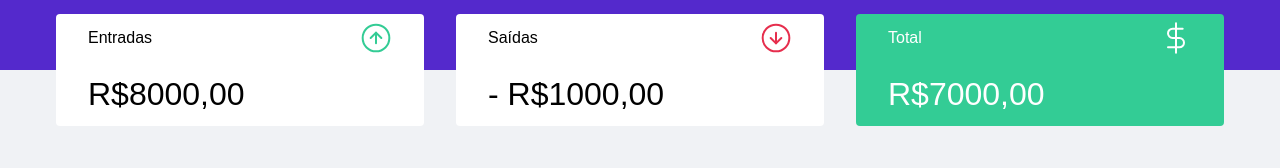
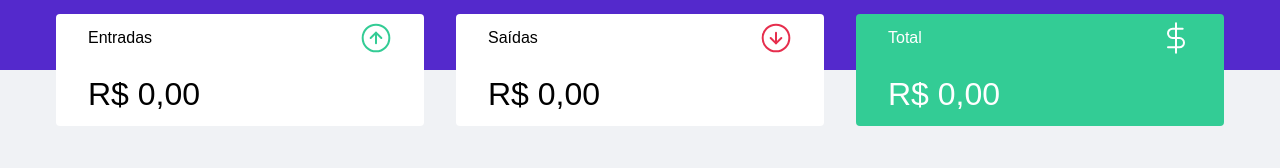
Before and after one commit to ageumenezesDev19/rocketseat-ignite_course, a React (Create React App) app in the folder reactjs/old-content/chapter-II/dtmoney/: page / in a window 1280 px wide. Shown: the part 138-306 px from the top of the page. Built offline with nearby package versions, Linux system fonts and the light colour scheme; no server answers; a web font is replaced by a local one; what miragejs would draw is missing.

Commit message:
Summary of the calculations is working

```diff
--- a/reactjs/old-content/chapter-II/dtmoney/src/components/Summary/index.tsx
+++ b/reactjs/old-content/chapter-II/dtmoney/src/components/Summary/index.tsx
@@ -7,7 +7,22 @@
 
 export function Summary() {
   const { transactions } = useContext(TransactionsContext);
-  console.log(transactions);
+
+  const summary = transactions.reduce((acc, transaction) => {
+    if (transaction.type === 'deposit') {
+      acc.deposits += transaction.amount;
+      acc.total += transaction.amount;
+    } else {
+      acc.withdraws -= transaction.amount;
+      acc.total -= transaction.amount;
+    }
+
+    return acc;
+  }, {
+    deposits: 0,
+    withdraws: 0,
+    total: 0
+  });
 
   return(
     <Container>
@@ -16,21 +31,39 @@
           <p>Entradas</p>
           <img src={incomeImg} alt="Entradas" />
         </header>
-        <strong>R$8000,00</strong>
+        <strong>
+          {new Intl.NumberFormat('pt-BR', {
+              style: 'currency',
+              currency: 'BRL'
+            }).format(summary.deposits)
+          }
+        </strong>
       </div>
       <div>
         <header>
           <p>Saídas</p>
           <img src={outcomeImg} alt="Saídas" />
         </header>
-        <strong>- R$1000,00</strong>
+        <strong>
+          {new Intl.NumberFormat('pt-BR', {
+              style: 'currency',
+              currency: 'BRL'
+            }).format(summary.withdraws)
+          }
+        </strong>
       </div>
       <div className="total-highlight-background">
         <header>
           <p>Total</p>
           <img src={totalImg} alt="Total" />
         </header>
-        <strong>R$7000,00</strong>
+        <strong>
+          {new Intl.NumberFormat('pt-BR', {
+              style: 'currency',
+              currency: 'BRL'
+            }).format(summary.total)
+          }
+        </strong>
       </div>
     </Container>
   )
```
